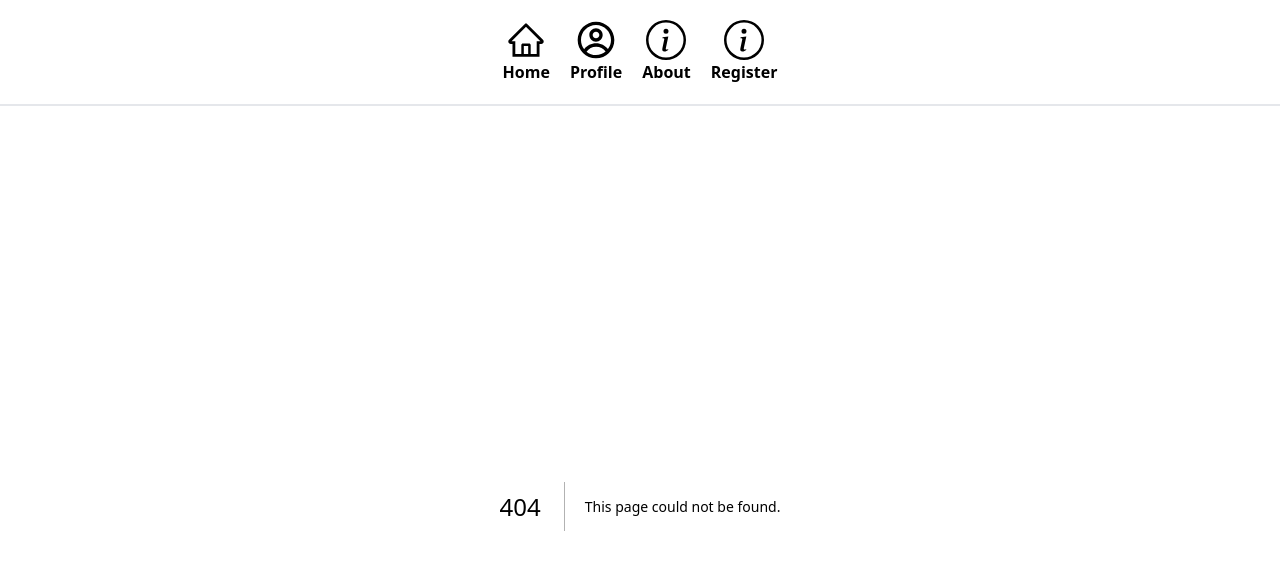
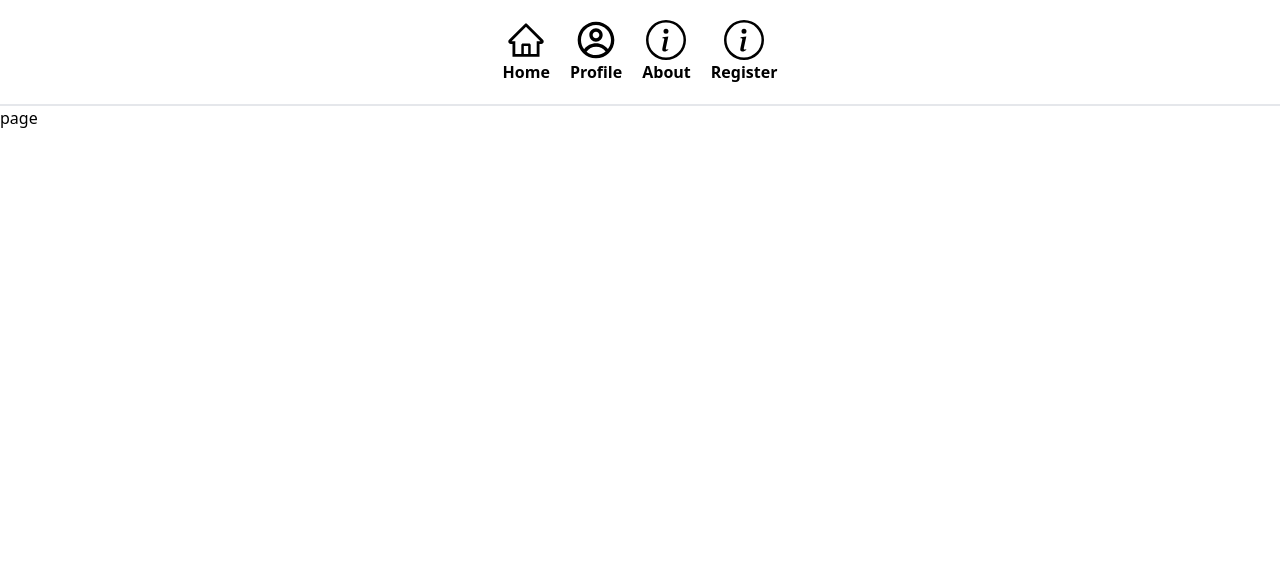
Before and after one commit to sramalho94/chippy_frontend, a Next.js app: page /login in a window 1280 px wide. Before the commit this address had no page. Shown: the top 570 px of the page. Built offline with nearby package versions, Linux system fonts and the light colour scheme.

Commit message:
Create login form

```diff
--- /dev/null
+++ b/app/login/page.tsx
@@ -0,0 +1,11 @@
+import React from 'react'
+
+type Props = {}
+
+const page = (props: Props) => {
+  return (
+    <div>page</div>
+  )
+}
+
+export default page
```
